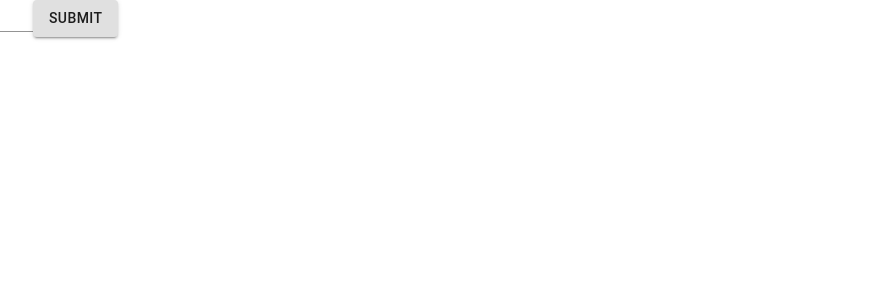
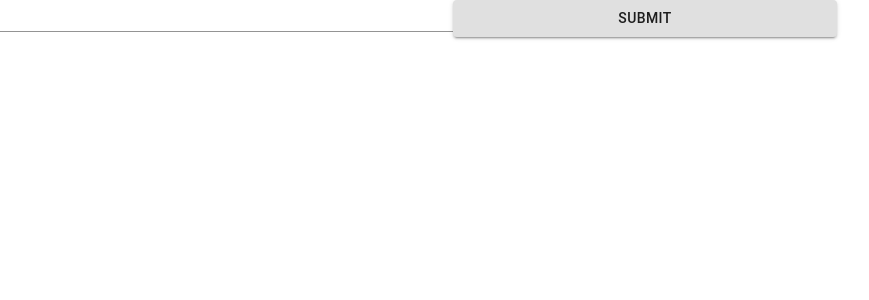
Before and after one commit to Gustafssonz/refappDemo, a React (Create React App) app: page / in a window 1280 px wide. Shown: the top 300 px of the page, without its empty margins (187-1056 px from the left). Built offline with nearby package versions, Linux system fonts and the light colour scheme.

Commit message:
styling and cleanups

```diff
--- a/src/App.tsx
+++ b/src/App.tsx
@@ -3,40 +3,49 @@ import Button from '@material-ui/core/Button';
 import { analyzeText } from './analysis'
 import { useState } from 'react';
 import InputBox from 'components/InputBox';
+import OutputBox from 'components/OutputBox';
+import { Container, Grid } from '@material-ui/core';
+import IData from 'models/IData';
+import { makeStyles, createStyles, Theme } from '@material-ui/core/styles';
 
 
-interface IData {
-  numWords: number,
-  numLetters: number
-}
+const useStyles = makeStyles((theme: Theme) =>
+  createStyles({
+    container: {
+      height: '100%',
+      width: '100%'
+    },
+  }),
+);
 
 function App() {
+  // CSS
+  const classes = useStyles();
+
+  const dataTest: IData = { numLetters: 0, numWords: 0}
+
   const [data, setData] = useState("");
-  const [numLetters, setLetters] = useState(Number);
-  const [numWords, setWords] = useState(Number);
-
-
-  let result: { numWords: number; numLetters: number };
+  const [results, setResults] = useState(dataTest);
 
   const clickAlert = async () => {
-    await analyzeText(data).then( value => {
-      setLetters(value.numLetters);
-      setWords(value.numWords);
+    await analyzeText(data).then(value => {
+      console.log(value)
+      setResults(value);
     });
   }
 
-  const handleChange = (e: any) => {
-    setData(e.target.value)
+  const handleChange = (event: any) => {
+    setData(event.target.value)
   }
 
   return (
-    <div className="App">
-        {numLetters === 0 ?
-        <>
-          <InputBox handleClick={() => clickAlert()} handleChange={ (e) => handleChange(e)} ></InputBox>
-        </>: <p>Your text consist of {numWords} words ({numLetters} letters)</p>
-        }
-    </div>
+        <div className={classes.container}>
+          {results.numLetters === 0 ?
+            <InputBox handleClick={() => clickAlert()} handleChange={(e) => handleChange(e)} /> :
+            <OutputBox data={results} />
+          }
+        </div>
+
   );
 }
 
--- a/src/components/InputBox.tsx
+++ b/src/components/InputBox.tsx
@@ -1,24 +1,39 @@
 import React, { useState }  from 'react';
 import Button from '@material-ui/core/Button';
 import TextField from '@material-ui/core/TextField';
+import classes from '*.module.css';
+import { createStyles, Grid, makeStyles, Theme } from '@material-ui/core';
+
+const useStyles = makeStyles((theme: Theme) =>
+  createStyles({
+    inputBox: {
+		display: 'flex',
+    },
+	button: {
+		width: '30%'
+	  },
+	input: {
+		width: '50%'
+	},
+  }),
+);
 interface IInputBox {
 	handleClick: React.MouseEventHandler<HTMLButtonElement>;
 	handleChange: React.ChangeEventHandler<HTMLTextAreaElement>;
   }
-// 'react-bootstrap/Card' dosen't seems to work?
+
 const InputBox: React.FC<IInputBox> = ({ handleClick, handleChange }) => {
+	// CSS
+	const classes = useStyles();
+
 	const [data, setData] = useState("");
 
-	// function handleClick(event: MouseEvent<HTMLButtonElement>) {
-	// 	event.preventDefault();
-	// 	alert(event.currentTarget.tagName); // alerts BUTTON
-	//   }
+	return (
+		<div className={classes.inputBox}>
+			<TextField className={classes.input} onChange={handleChange} ></TextField>
+			<Button className={classes.button} variant="contained" onClick={handleClick}>Submit</Button>
+		</div>
 
-	return (
-		<div>
-			<TextField id="standard-basic" onChange={handleChange} ></TextField>
-			<Button variant="contained" onClick={handleClick}>Submit</Button>
-		</div>
 	);
 };
 export default InputBox;
--- a/src/components/OutputBox.tsx
+++ b/src/components/OutputBox.tsx
@@ -1,24 +1,14 @@
+import { Box } from '@material-ui/core';
+import IData from 'models/IData';
 import React from 'react';
-import { ITextOutput } from '../models/ITextOutput'
-// import { IData } from '../models/IData'
-// import { analyzeText } from '../analysis'
-// 'react-bootstrap/Card' dosen't seems to work?
-function OutputBox({ text }: ITextOutput) {
 
-    // var data : IData = {
-    //     numWords:0,
-    //     numLetters:0
-    // };
+interface IOutputBox {
+	data: IData
+}
 
-    // const data: IData = async () => {
-    //     let data = await analyzeText(text);
-    //     return data;
-    // };
-
-    // const data: IData = await processDataAsycn();
+const OutputBox: React.FC<IOutputBox> = ({ data }) => {
     return (
-        <p> {text}</p>
+        <Box component="span" display="block">Your text consist of {data.numWords} words ({data.numLetters} letters)</Box>
     );
-
 };
 export default OutputBox;
--- a/src/index.css
+++ b/src/index.css
@@ -6,6 +6,9 @@ body {
   -webkit-font-smoothing: antialiased;
   -moz-osx-font-smoothing: grayscale;
 }
+html, body, #root, #root>div {
+  height: 100%
+}
 
 code {
   font-family: source-code-pro, Menlo, Monaco, Consolas, 'Courier New',
--- a/src/models/ITextInput.tsx
+++ /dev/null
@@ -1,4 +0,0 @@
-export interface ITextInput {
-    input?: String,
-}
-// TODO: Implement correct data to present.
--- a/src/models/ITextOutput.tsx
+++ /dev/null
@@ -1,4 +0,0 @@
-export interface ITextOutput {
-    text: string,
-}
-// TODO: Implement correct data to present.
```
Also changed, not shown: src/models/IData.tsx (+4 -4 lines).
